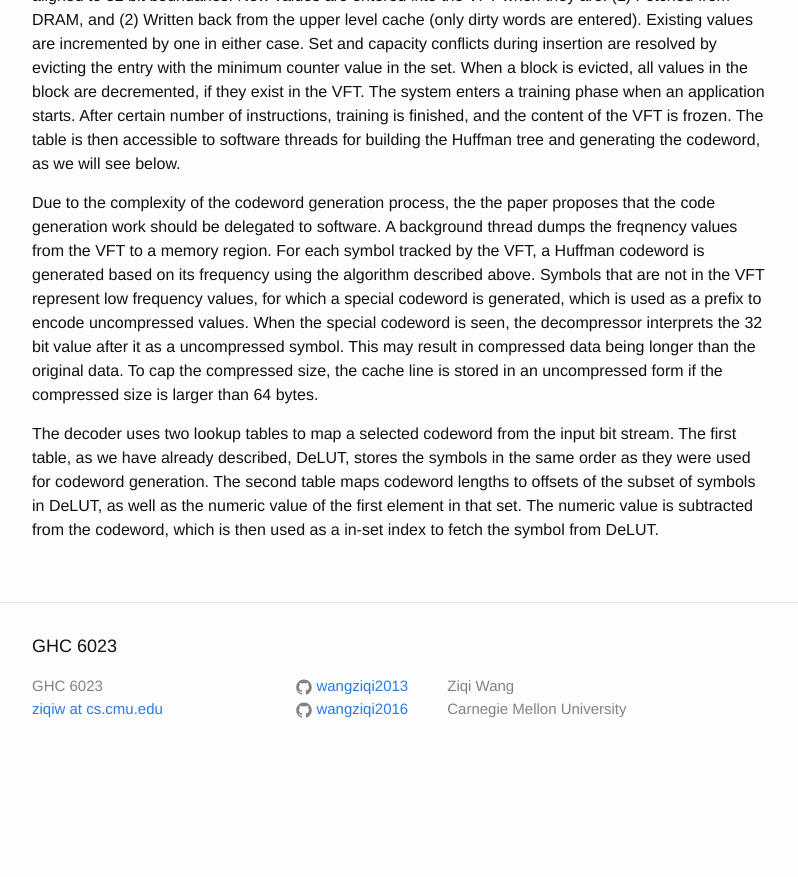
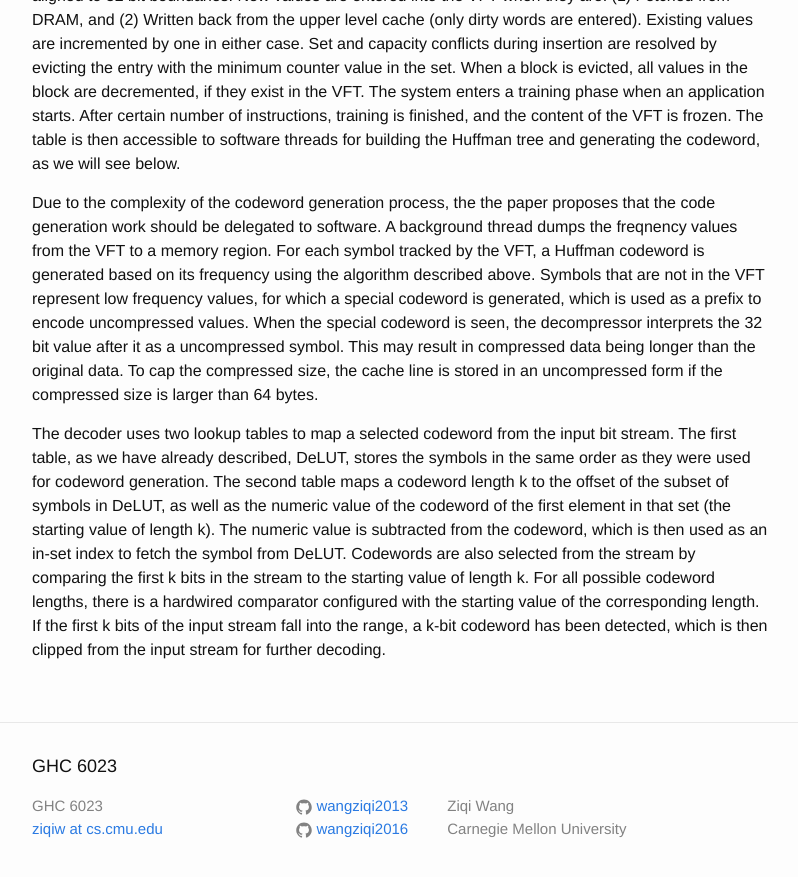
Before and after one commit to wangziqi2013/wangziqi2013.github.io, a Jekyll site: the page built from _posts/2020-06-29-sc2.markdown, in a window 1280 px wide and 900 px high, scrolled down 1687 px. Shown: the top 877 px of the window, without its empty margins (238-1036 px from the left). Built offline with Jekyll 4.4.1, drawn with Linux system fonts in a browser that asks for light colours; before the commit the page ends 2467 px from its top, so only the background shows below that.

Commit message:
Finish decoder

```diff
--- a/_posts/2020-06-29-sc2.markdown
+++ b/_posts/2020-06-29-sc2.markdown
@@ -76,6 +76,9 @@ data. To cap the compressed size, the cache line is stored in an uncompressed fo
 
 The decoder uses two lookup tables to map a selected codeword from the input bit stream. The first table, as we have
 already described, DeLUT, stores the symbols in the same order as they were used for codeword generation.
-The second table maps codeword lengths to offsets of the subset of symbols in DeLUT, as well as the numeric value of the
-first element in that set. The numeric value is subtracted from the codeword, which is then used as a in-set index to
-fetch the symbol from DeLUT.
+The second table maps a codeword length k to the offset of the subset of symbols in DeLUT, as well as the numeric value
+of the codeword of the first element in that set (the starting value of length k). The numeric value is subtracted from the codeword, which is then used as an in-set index to fetch the symbol from DeLUT.
+Codewords are also selected from the stream by comparing the first k bits in the stream to the starting value of length k.
+For all possible codeword lengths, there is a hardwired comparator configured with the starting value of the corresponding
+length. If the first k bits of the input stream fall into the range, a k-bit codeword has been detected, which is then
+clipped from the input stream for further decoding.
```
